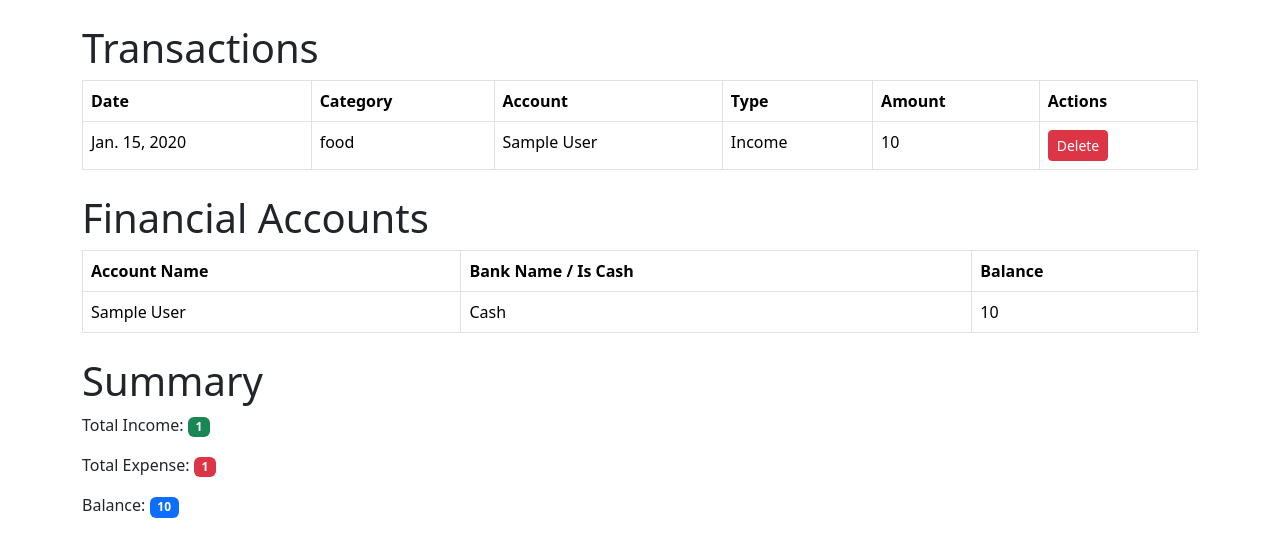
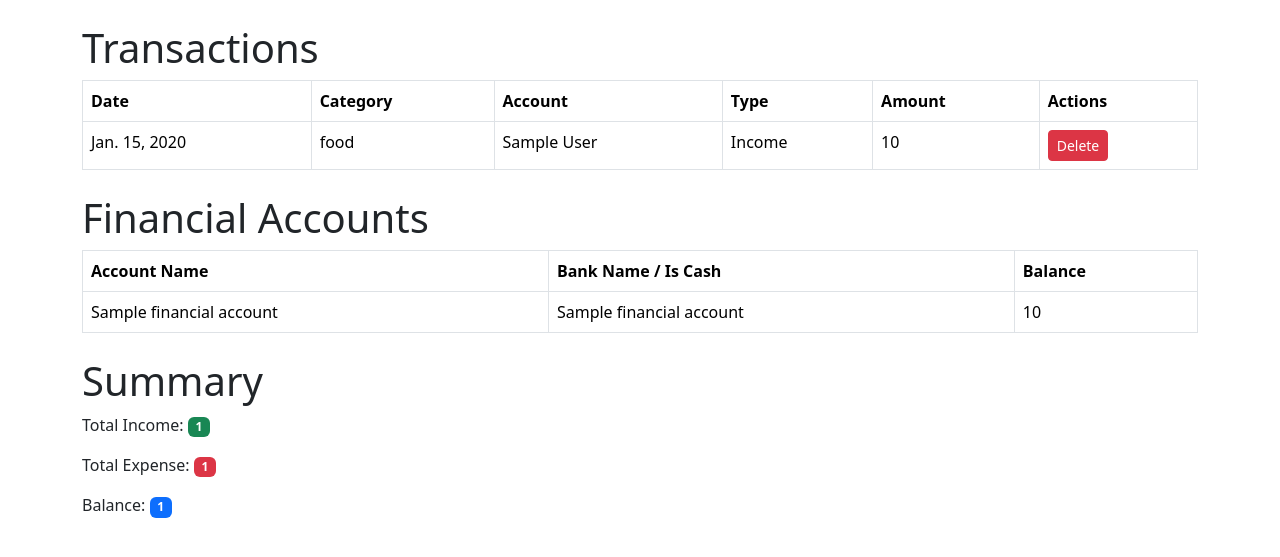
Before and after one commit to mhk2012/personal_accounting, a Django app: template accounting/templates/index.html in a window 1280 px wide. Shown: the part 56-613 px from the top of the page. Run offline with Django 4.2, Linux system fonts and the light colour scheme; tables that the repository leaves empty hold one stand-in row (values such as "Sample post"); the template is opened without the code that fills it: values that come from a table or form of the project are taken from there, most other values are stand-ins (such as "Sample title", 1, 10 or a date in 2020).

Commit message:
show the correct account balance base of transactions

```diff
--- a/accounting/templates/index.html
+++ b/accounting/templates/index.html
@@ -40,11 +40,11 @@
             </tr>
         </thead>
         <tbody>
-            {% for financial_account in financial_accounts %}
+            {% for financial_account, account_balance in account_balances.items %}
             <tr>
                 <td>{{ financial_account.account_name }}</td>
                 <td>{% if financial_account.is_cash %} Cash {% else %} {{financial_account.bank_name}} {% endif %}</td>
-                <td>{{ financial_account.balance }}</td>
+                <td>{{ account_balance }}</td>
             </tr>
             {% endfor %}
         </tbody>
@@ -52,5 +52,5 @@
     <h1 class="mt-4">Summary</h1>
     <p>Total Income: <span class="badge bg-success">{{ total_income }}</span></p>
     <p>Total Expense: <span class="badge bg-danger">{{ total_expense }}</span></p>
-    <p>Balance: <span class="badge bg-primary">{{ balance }}</span></p>
+    <p>Balance: <span class="badge bg-primary">{{ total_balance }}</span></p>
 {% endblock content %}
```
Also changed, not shown: accounting/views.py (+10 -3 lines).
